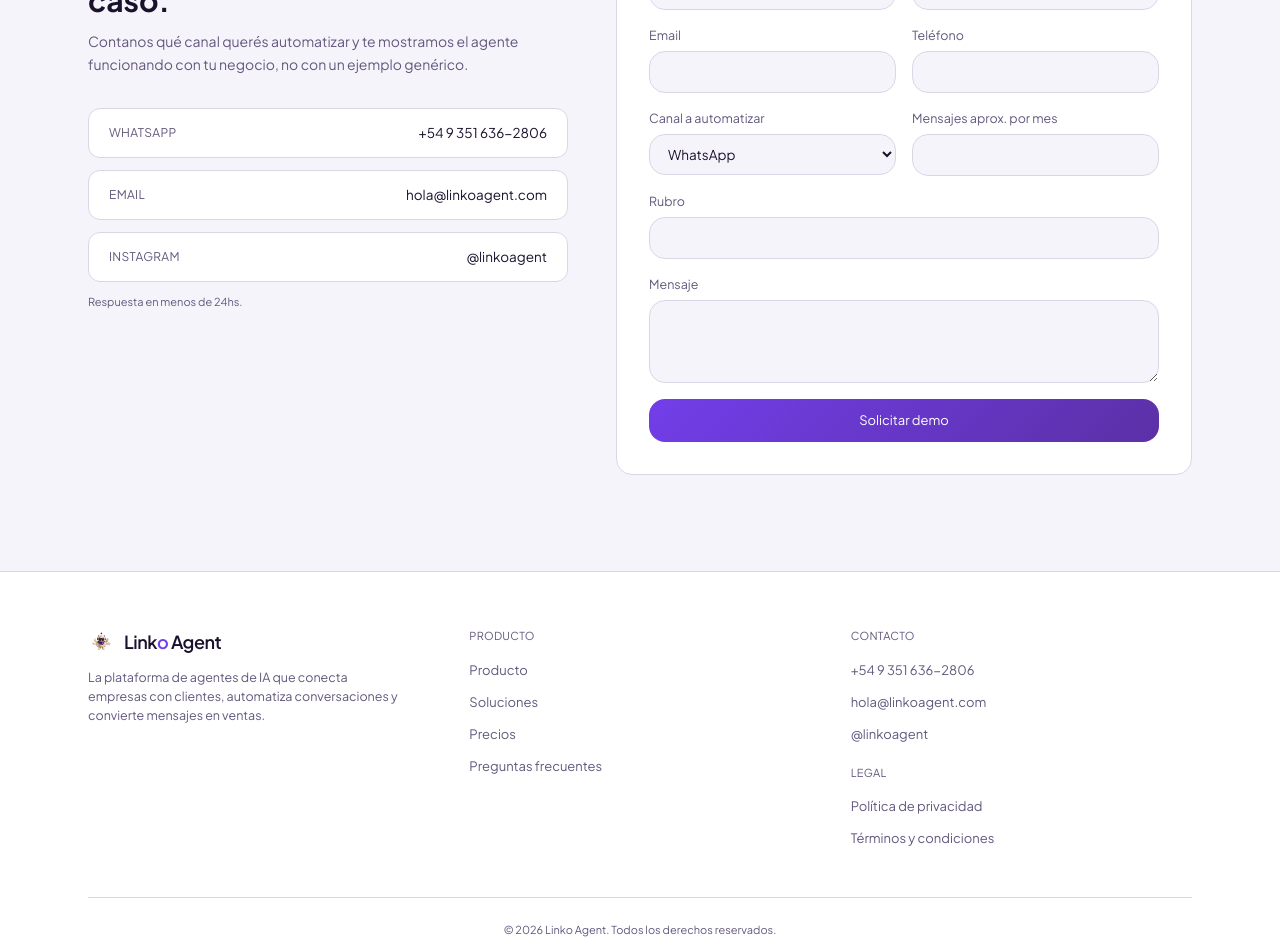
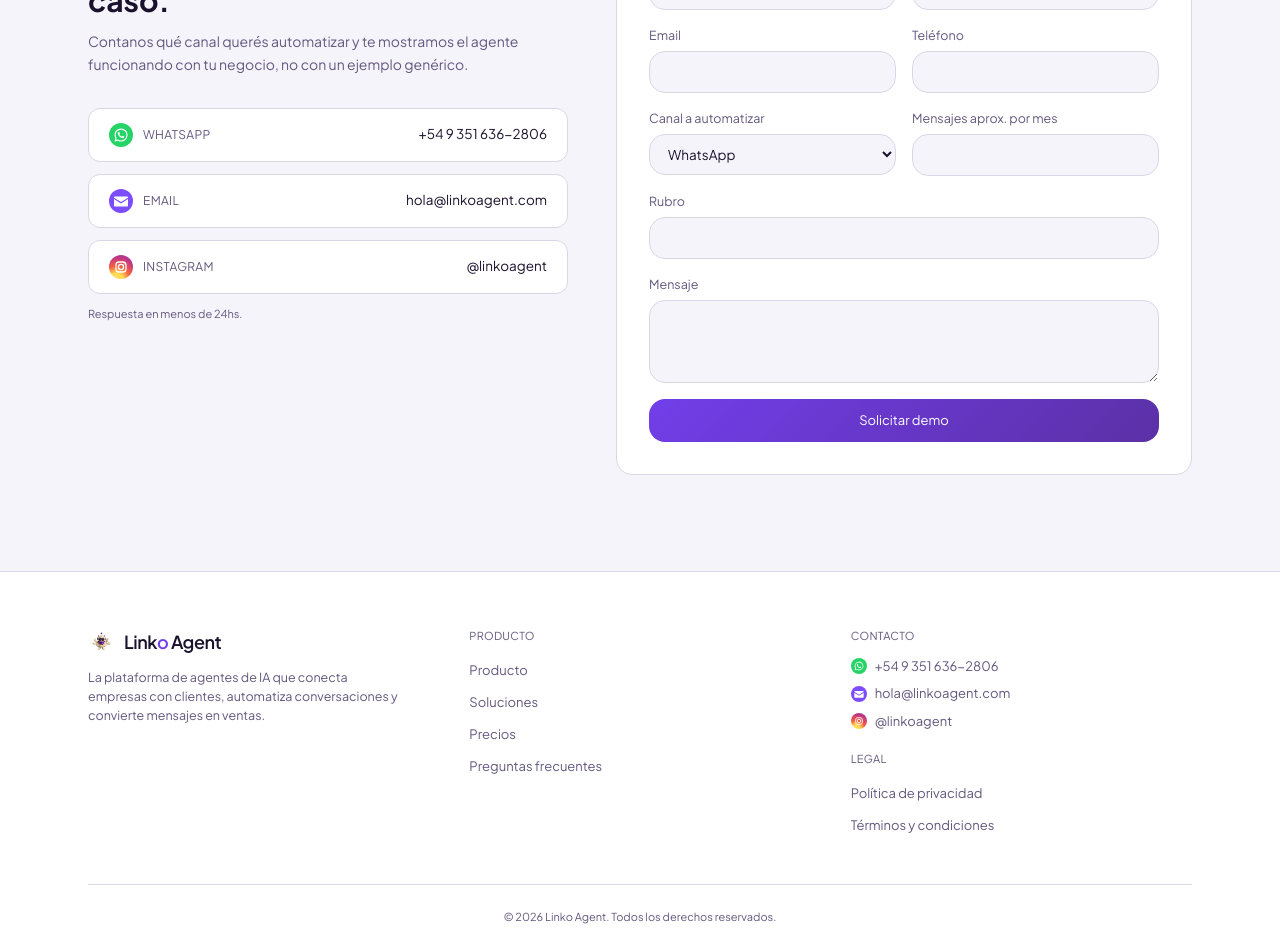
Before and after one commit to linkoagent/LinkoAgent, a Next.js app: page / in a window 1280 px wide. Shown: the part 6520-7462 px from the top of the page. Built offline with nearby package versions, Linux system fonts and the light colour scheme; no server answers.

Commit message:
feat: agregar logo de cada app (WhatsApp, Email, Instagram) en Contacto y footer
SVG propio por plataforma para que se vea igual en cualquier sistema
operativo, mismo criterio que las banderas del selector de idioma.

```diff
--- /dev/null
+++ b/src/components/marketing/contact-icons.tsx
@@ -0,0 +1,56 @@
+export function WhatsAppIcon({ className }: { className?: string }) {
+  return (
+    <svg viewBox="0 0 24 24" className={className} role="img" aria-label="WhatsApp">
+      <circle cx="12" cy="12" r="12" fill="#25D366" />
+      <path
+        fill="#FFFFFF"
+        d="M12.02 5.5c-3.6 0-6.52 2.92-6.52 6.52 0 1.15.3 2.27.87 3.26L5.5 18.5l3.32-.87a6.5 6.5 0 0 0 3.2.84h.01c3.6 0 6.52-2.92 6.52-6.52 0-1.74-.68-3.38-1.91-4.61a6.48 6.48 0 0 0-4.62-1.91Zm0 11.93h-.01a5.4 5.4 0 0 1-2.76-.76l-.2-.12-1.97.52.53-1.92-.13-.2a5.41 5.41 0 0 1-.83-2.9 5.42 5.42 0 0 1 5.42-5.42c1.45 0 2.8.56 3.83 1.59a5.38 5.38 0 0 1 1.59 3.83 5.42 5.42 0 0 1-5.47 5.38Zm2.97-4.06c-.16-.08-.96-.47-1.11-.53-.15-.05-.26-.08-.37.08-.11.16-.42.53-.52.63-.09.11-.19.12-.35.04-.16-.08-.68-.25-1.29-.79-.48-.42-.8-.95-.9-1.1-.09-.16-.01-.25.07-.32.07-.07.16-.19.24-.28.08-.09.11-.16.16-.27.05-.11.03-.2-.01-.28-.05-.08-.37-.88-.5-1.21-.13-.31-.27-.27-.37-.28h-.32c-.11 0-.28.04-.43.2-.15.16-.56.55-.56 1.34s.58 1.56.66 1.67c.08.11 1.15 1.75 2.78 2.46.39.17.69.27.93.34.39.13.74.11 1.02.06.31-.04.96-.39 1.09-.77.14-.38.14-.7.1-.77-.05-.07-.15-.11-.31-.19Z"
+      />
+    </svg>
+  );
+}
+
+export function EmailIcon({ className }: { className?: string }) {
+  return (
+    <svg viewBox="0 0 24 24" className={className} role="img" aria-label="Email">
+      <circle cx="12" cy="12" r="12" fill="#7C4DFF" />
+      <path
+        fill="#FFFFFF"
+        d="M5.5 8.25A1.25 1.25 0 0 1 6.75 7h10.5a1.25 1.25 0 0 1 1.25 1.25v7.5a1.25 1.25 0 0 1-1.25 1.25H6.75a1.25 1.25 0 0 1-1.25-1.25v-7.5Z"
+        opacity="0"
+      />
+      <path
+        fill="#FFFFFF"
+        d="M6 7.5h12c.55 0 1 .45 1 1v.2l-7 4.4-7-4.4v-.2c0-.55.45-1 1-1Zm-1 2.58 6.47 4.06c.33.2.73.2 1.06 0L19 10.08v6.42c0 .55-.45 1-1 1H6c-.55 0-1-.45-1-1v-6.42Z"
+      />
+    </svg>
+  );
+}
+
+export function InstagramIcon({ className }: { className?: string }) {
+  const gradientId = "instagram-gradient";
+  return (
+    <svg viewBox="0 0 24 24" className={className} role="img" aria-label="Instagram">
+      <defs>
+        <radialGradient id={gradientId} cx="30%" cy="107%" r="150%">
+          <stop offset="0%" stopColor="#FFDD55" />
+          <stop offset="20%" stopColor="#FFDD55" />
+          <stop offset="40%" stopColor="#F56040" />
+          <stop offset="65%" stopColor="#C13584" />
+          <stop offset="100%" stopColor="#5851DB" />
+        </radialGradient>
+      </defs>
+      <circle cx="12" cy="12" r="12" fill={`url(#${gradientId})`} />
+      <rect x="7" y="7" width="10" height="10" rx="3" fill="none" stroke="#FFFFFF" strokeWidth="1.3" />
+      <circle cx="12" cy="12" r="2.6" fill="none" stroke="#FFFFFF" strokeWidth="1.3" />
+      <circle cx="15.1" cy="8.9" r="0.6" fill="#FFFFFF" />
+    </svg>
+  );
+}
+
+export function contactIconFor(label: string) {
+  if (label === "WhatsApp") return WhatsAppIcon;
+  if (label === "Email") return EmailIcon;
+  if (label === "Instagram") return InstagramIcon;
+  return null;
+}
--- a/src/components/marketing/contact.tsx
+++ b/src/components/marketing/contact.tsx
@@ -3,6 +3,7 @@
 import { useState } from "react";
 import { useLocale, useMarketingContent } from "./locale-provider";
 import { Reveal } from "./reveal";
+import { contactIconFor } from "./contact-icons";
 
 const initialForm = {
   nombre: "",
@@ -76,16 +77,22 @@
           </p>
 
           <div className="mt-8 flex flex-col gap-3">
-            {contactChannels.map((c) => (
+            {contactChannels.map((c) => {
+              const Icon = contactIconFor(c.label);
+              return (
                 <a
                   key={c.label}
                   href={c.href}
                   className="flex items-center justify-between rounded-xl border border-border bg-card px-5 py-3.5 transition hover:border-faint"
                 >
+                  <span className="flex items-center gap-2.5">
+                    {Icon && <Icon className="h-6 w-6 shrink-0" />}
                     <span className="font-display text-[12px] uppercase tracking-wide text-faint">{c.label}</span>
+                  </span>
                   <span className="text-[13.5px] text-foreground">{c.value}</span>
                 </a>
-            ))}
+              );
+            })}
             <p className="font-display text-[11px] text-faint">
               {locale === "es" ? "Respuesta en menos de 24hs." : "Response within 24 hours."}
             </p>
--- a/src/components/marketing/footer.tsx
+++ b/src/components/marketing/footer.tsx
@@ -3,6 +3,7 @@
 import Link from "next/link";
 import { Logomark, Wordmark } from "@/components/logomark";
 import { useLocale, useMarketingContent } from "./locale-provider";
+import { contactIconFor } from "./contact-icons";
 
 export function MarketingFooter() {
   const { locale } = useLocale();
@@ -40,13 +41,20 @@
               {locale === "es" ? "Contacto" : "Contact"}
             </div>
             <ul className="mt-3 flex flex-col gap-2">
-              {contactChannels.map((c) => (
-                <li key={c.label}>
-                  <a href={c.href} className="text-[13px] text-muted-foreground hover:text-foreground">
-                    {c.value}
-                  </a>
-                </li>
-              ))}
+              {contactChannels.map((c) => {
+                const Icon = contactIconFor(c.label);
+                return (
+                  <li key={c.label}>
+                    <a
+                      href={c.href}
+                      className="flex items-center gap-2 text-[13px] text-muted-foreground hover:text-foreground"
+                    >
+                      {Icon && <Icon className="h-4 w-4 shrink-0" />}
+                      {c.value}
+                    </a>
+                  </li>
+                );
+              })}
             </ul>
             <div className="mt-5 font-display text-[11px] uppercase tracking-wide text-faint">Legal</div>
             <ul className="mt-3 flex flex-col gap-2">
```
Lines whose indentation alone changed are shown as unchanged.
